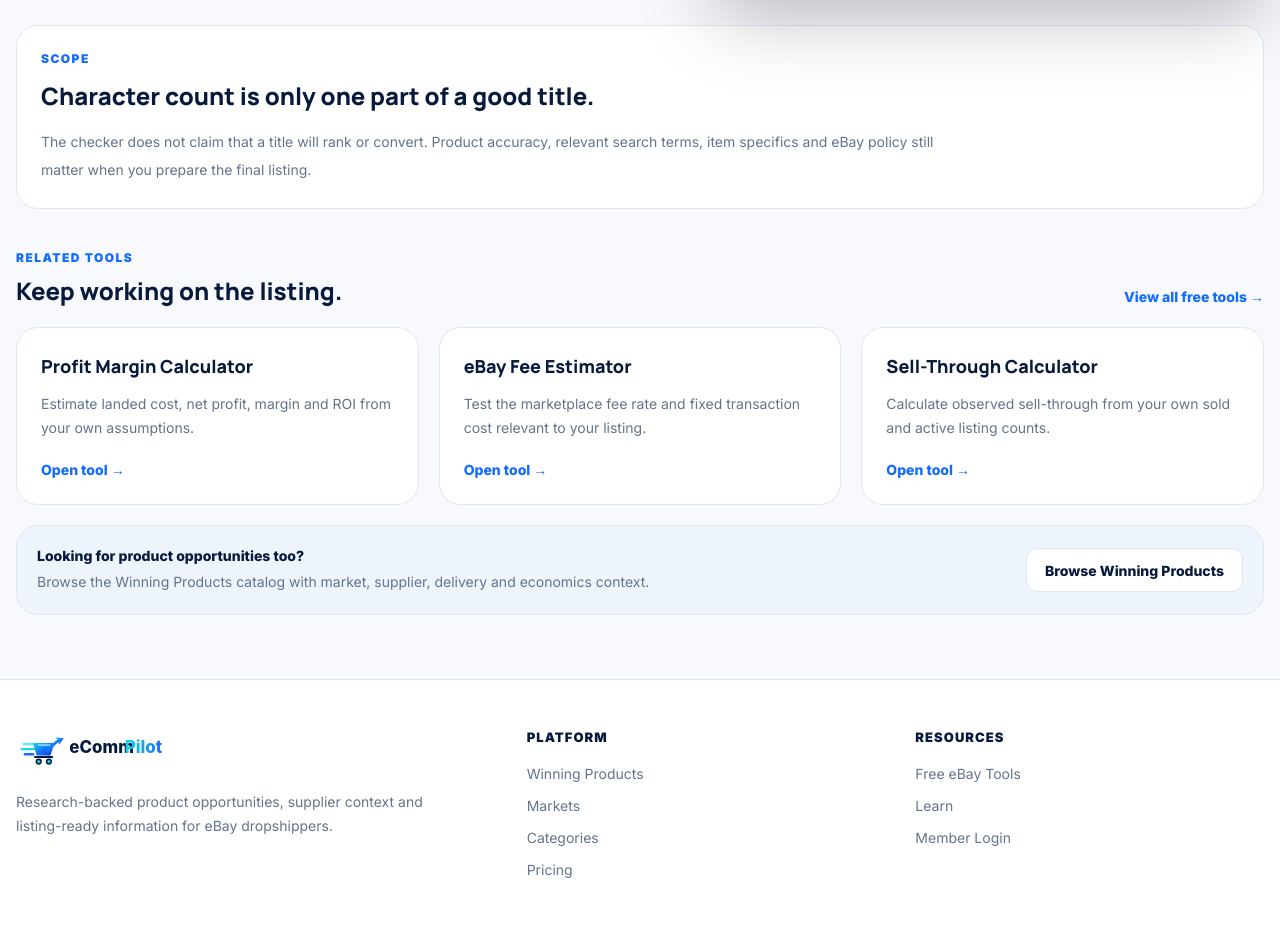
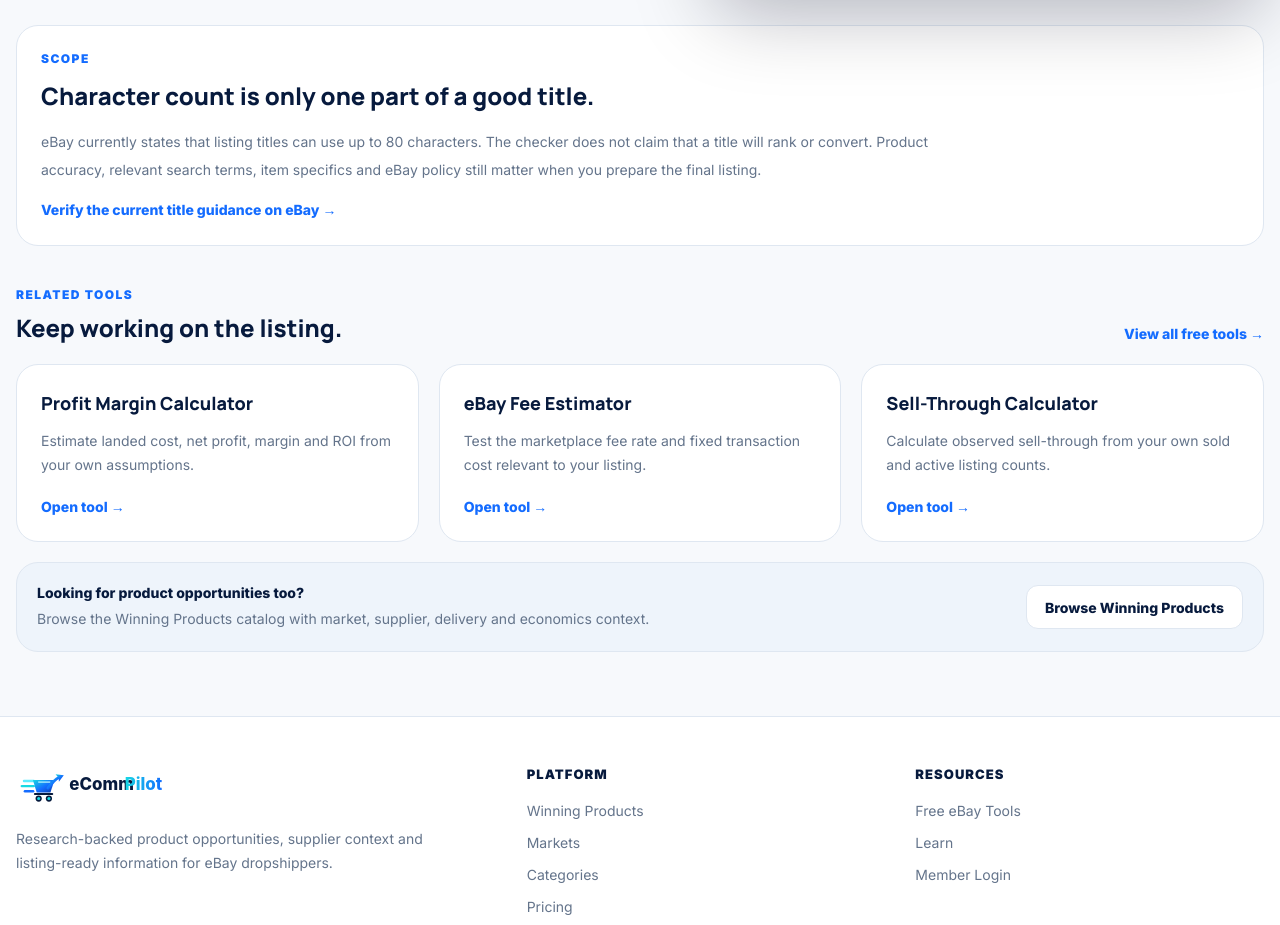
Before and after one commit to ponzey717/ecommpilot-main, a Next.js app: page /free-tools/title-length-checker in a window 1280 px wide. Shown: the part 820-1745 px from the top of the page. Built offline with nearby package versions, Linux system fonts and the light colour scheme.

Commit message:
Source current eBay title limit guidance

```diff
--- a/src/app/free-tools/title-length-checker/page.tsx
+++ b/src/app/free-tools/title-length-checker/page.tsx
@@ -57,10 +57,19 @@ export default function Page() {
               Character count is only one part of a good title.
             </h2>
             <p className="mt-4 max-w-4xl text-sm leading-7 text-[var(--muted)]">
+              eBay currently states that listing titles can use up to 80 characters.
               The checker does not claim that a title will rank or convert. Product
               accuracy, relevant search terms, item specifics and eBay policy still
               matter when you prepare the final listing.
             </p>
+            <a
+              href="https://www.ebay.com/sellercenter/listings/create-listings"
+              target="_blank"
+              rel="noreferrer"
+              className="mt-4 inline-block text-sm font-extrabold text-[var(--blue)]"
+            >
+              Verify the current title guidance on eBay →
+            </a>
           </article>
           <RelatedTools currentPath={path} />
         </div>
```
